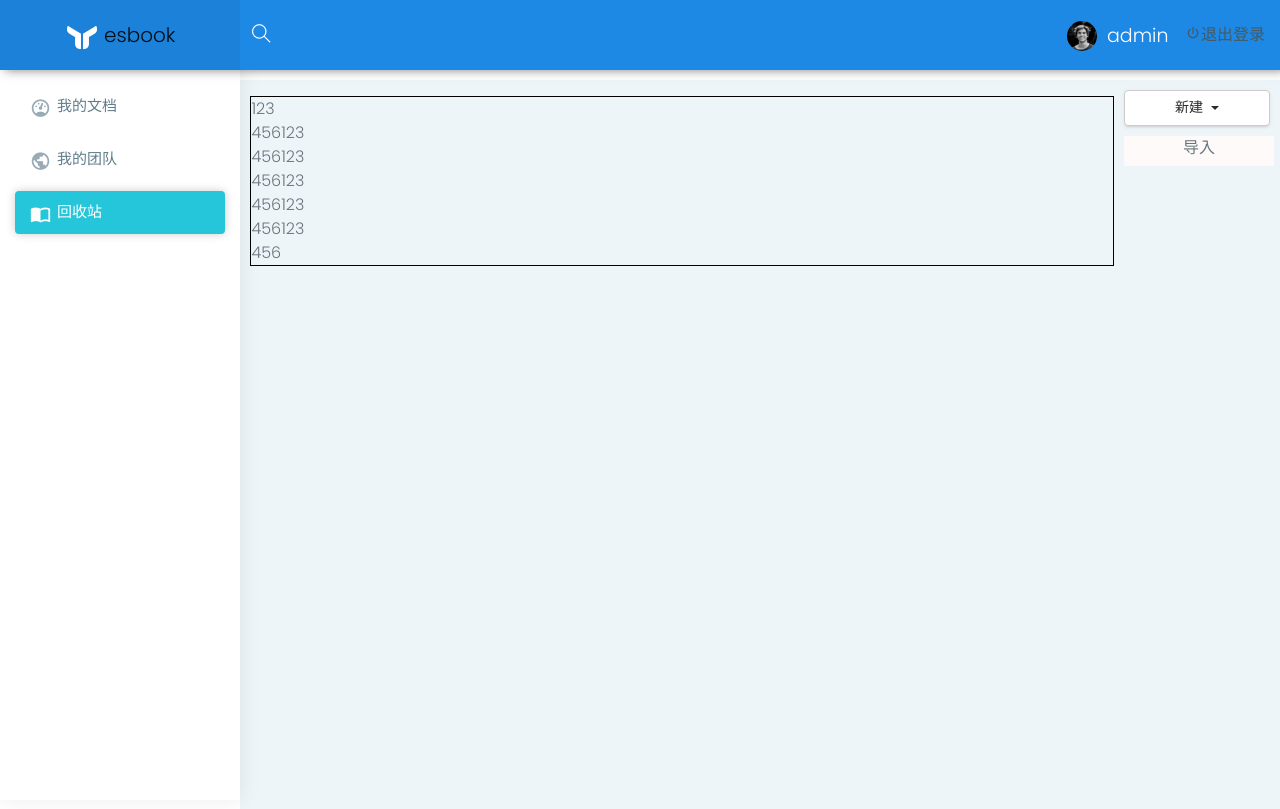
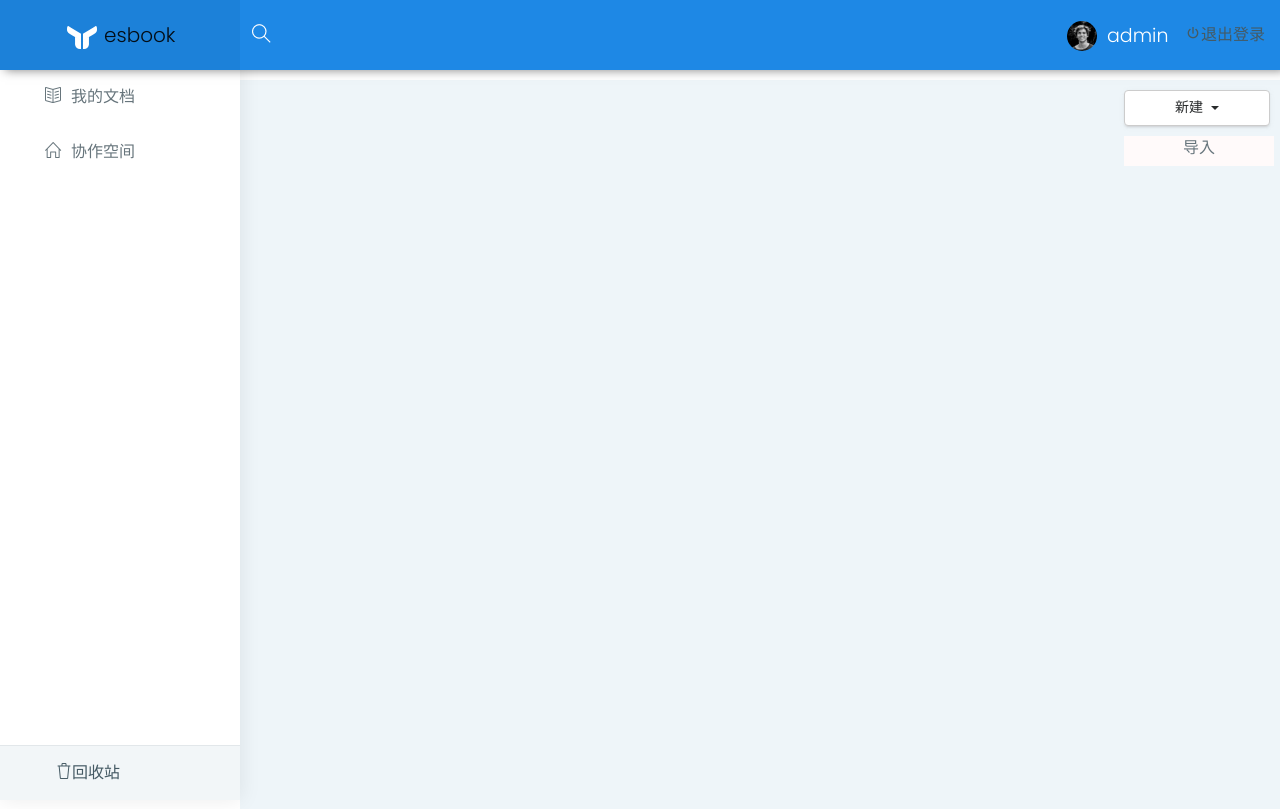
Before and after one commit to wuyan1209/esbook, a Django app: page /index/ in a window 1280 px wide. Run offline with Django 3.2, Linux system fonts and the light colour scheme; some libraries are stand-ins or nearby versions; some web fonts are replaced.

Commit message:
左边导航栏右边内容

```diff
--- a/templates/index.html
+++ b/templates/index.html
@@ -103,7 +103,7 @@
                         <a class="nav-link dropdown-toggle text-muted waves-effect waves-dark" href=""
                            data-toggle="dropdown" aria-haspopup="true" aria-expanded="false">
                             <img src="../static/assets/images/users/1.jpg" alt="user" class="profile-pic m-r-10"/>admin</a>
-                                           <a href="" class="link" data-toggle="tooltip" title="Logout"><i class="mdi mdi-power"></i>退出登录</a>
+                        <a href="" class="link" data-toggle="tooltip" title="Logout"><i class="mdi mdi-power"></i>退出登录</a>
                     </li>
                 </ul>
             </div>
@@ -121,16 +121,29 @@
             <!-- Sidebar navigation-->
             <nav class="sidebar-nav">
                 <ul id="sidebarnav">
-                        <li> <a class="waves-effect waves-dark" href="index.html" aria-expanded="false"><i class="mdi mdi-gauge"></i><span class="hide-menu">我的文档</span></a>
-                        </li>
-                        <li> <a class="waves-effect waves-dark" href="map-google.html" aria-expanded="false"><i class="mdi mdi-earth"></i><span class="hide-menu">我的团队</span></a>
-                        </li>
-                        <li> <a class="waves-effect waves-dark" href="" aria-expanded="false"><i class="mdi mdi-book-open-variant"></i><span class="hide-menu">回收站</span></a>
-                        </li>
-                    </ul>
+                    <li data-id="center" class="waves-effect waves-dark" ><i class="icon-search icon-book-open"></i><span>我的文档</span></li>
+                    <li data-id="aaa" class="waves-effect waves-dark" ><i class="icon-search icon-home"></i><span >协作空间</span></li>
+                </ul>
             </nav>
+            <style type="text/css">
+                #sidebarnav>li{
+                     width: 200px;
+                     height: 55px;
+                     margin-left: 30px;
+                     margin-bottom: 0;
+                }
+                #sidebarnav>li>span{
+                    margin-left: 10px;
+                }
+            </style>
             <!-- End Sidebar navigation -->
         </div>
+        <div class="sidebar-footer">
+            <a href="" class="link" data-toggle="tooltip" style="font-size: 16px;margin-left:20%;padding: 15px 0px"><i class="icon-search icon-trash"></i><span>回收站</span></a>
+        </div>
+        <script>
+         {#  点击回收站，查询所有状态为1的文件，显示到id为box2的div#}
+        </script>
     </aside>
     <!-- ============================================================== -->
     <!-- End Left Sidebar - style you can find in sidebar.scss  -->
@@ -142,21 +155,20 @@
         <!-- ============================================================== -->
         <!-- Container fluid  -->
         <!-- ============================================================== -->
-     <div id="box">
+      <div id="box">
         <div class="dropdown">
         <button class="btn btn-secondary dropdown-toggle" type="button" id="dropdownMenuButton" data-toggle="dropdown" aria-haspopup="true" aria-expanded="false"
            style="margin-top:10px;padding: 8px 50px">
           新建
         </button>
         <div class="dropdown-menu" aria-labelledby="dropdownMenuButton" style="text-align: center">
-             <a class="dropdown-item" href="/RTFdocs">文档</a>
+             <a class="dropdown-item" href="#">文档</a>
              <a class="dropdown-item" href="#">表格</a>
              <a class="dropdown-item" href="#">幻灯片</a>
         </div>
         </div>
          <div  >
              <div class="custom-file" >
-{#                 <span style="margin-left: 52px"></span>#}
                  <input type="file" class="custom-file-input" id="inputGroupFile02" style="display: none">
                  <label class="custom-file-label" for="inputGroupFile02" id="btn2">导入</label>
              </div>
@@ -174,17 +186,44 @@
             background-color: snow;
             text-align: center;
          }
+
        </style>
       <div id="box2">
-       <span>123<br>456123<br>456123<br>456123<br>456123<br>456123<br>456</span>
       </div>
+        <script>
+             $(function() {
+            $("#sidebarnav").on("click", "li", function() {
+                var sId = $(this).data("id"); //获取data-id的值
+                window.location.hash = sId; //设置锚点
+                loadInner(sId);
+            });
+
+            function loadInner(sId) {
+                var sId = window.location.hash;
+                var pathn, i;
+                switch(sId) {
+                    case "#center":
+                        pathn = "/RTFdocs/";
+                        i = 0;
+                        break;
+                    case "#aaa":
+                        pathn = "/first/";
+                        i = 1;
+                        break;
+                }
+                $("#box2").load(pathn); //加载相对应的内容
+                $("#sidebarnav li").eq(i).addClass("current").siblings().removeClass("current"); //当前列表高亮
+            }
+            var sId = window.location.hash;
+            loadInner(sId);
+        });
+        </script>
        <style type="text/css">
           #box2{
              margin-top: -70px;
              margin-left: 1%;
              width:83% ;
              height:auto ;
-             border: 1px black solid;
            }
         </style>
                        {% comment %}添加团队的弹出窗{% endcomment %}
@@ -206,6 +245,7 @@
                                 </div>
                             </form>
                         </div>
+        </div>
 <!-- ============================================================== -->
 <!-- End Page wrapper  -->
 <!-- ============================================================== -->
@@ -257,16 +297,6 @@
 			$("#mask").addClass("mask").fadeIn("slow");
 			$("#LoginBox").fadeIn("slow");
 		});
-		//按钮的透明度
-		{% comment %}$("#loginbtn").hover(function () {
-			$(this).stop().animate({
-				opacity: '1'
-			}, 600);
-		}, function () {
-			$(this).stop().animate({
-				opacity: '0.8'
-			}, 1000);
-		});{% endcomment %}
 		//文本框不允许为空---按钮触发
 		$("#loginbtn").on('click', function () {
 			var txtName = $("#txtName").val();
@@ -322,7 +352,7 @@
 			$("#mask").css({ display: 'none' });
 		});
 	});
-	</script>
+</script>
+
 </body>
-
 </html>
```
